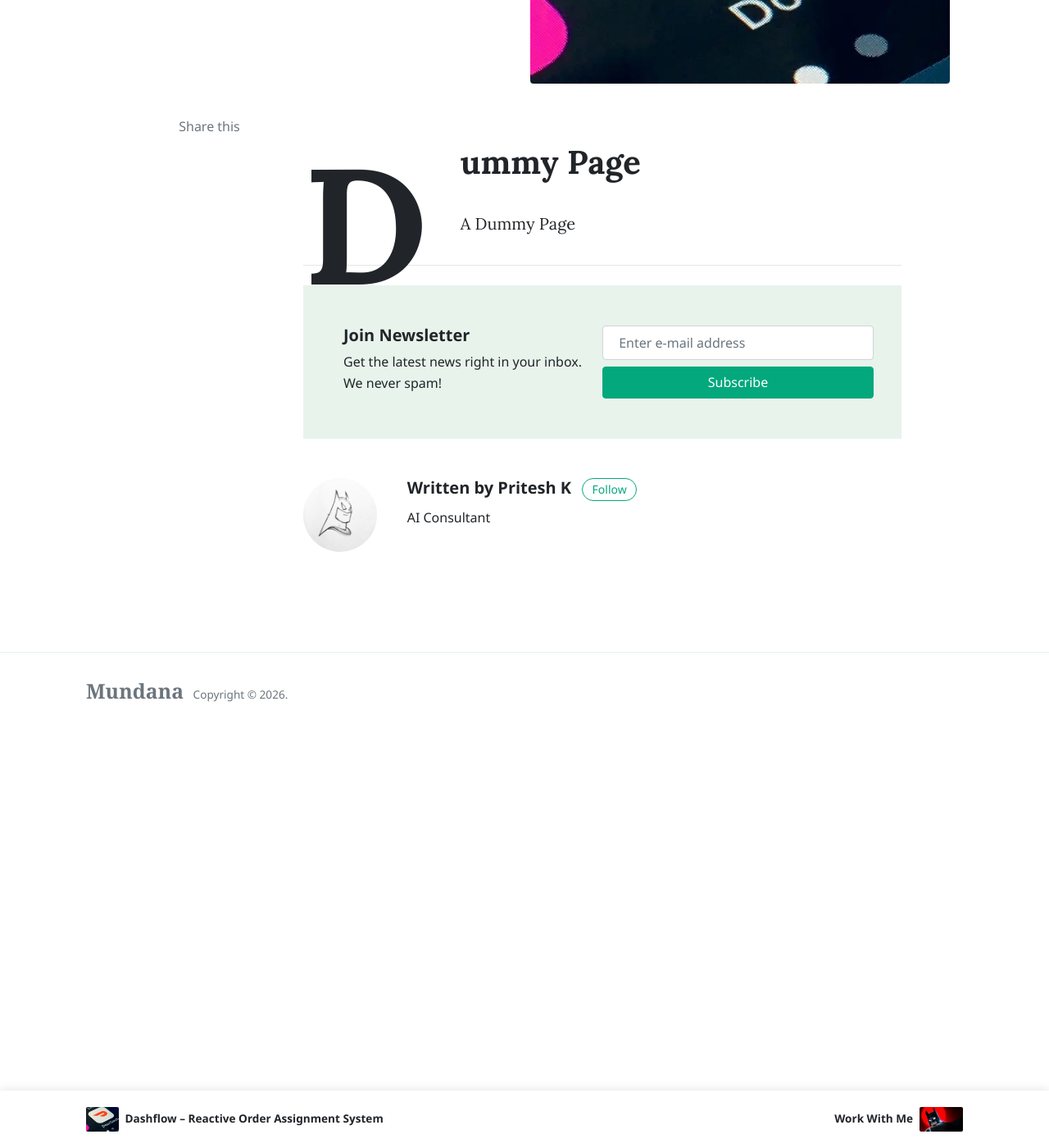
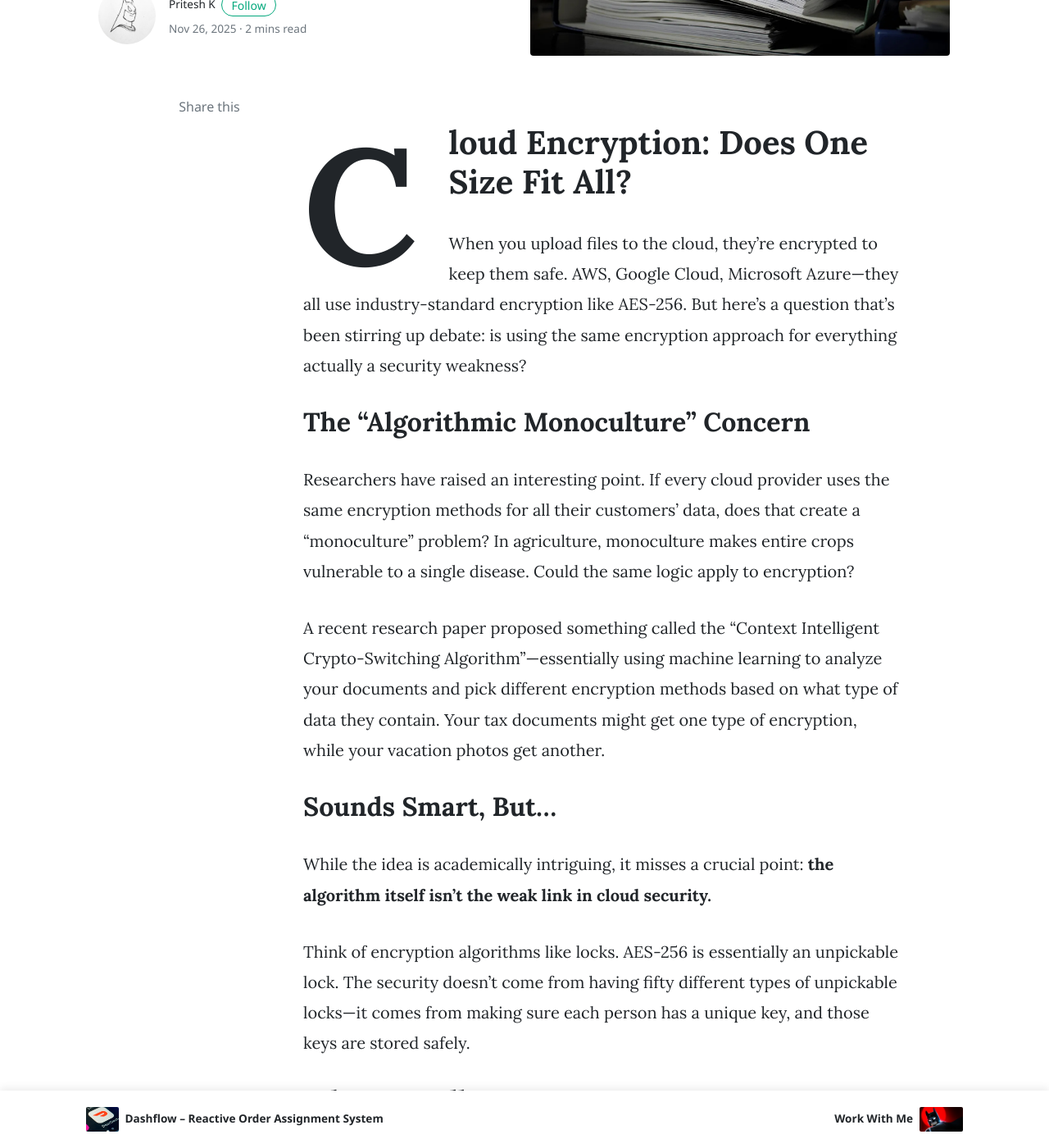
Before and after one commit to Priteshkamde/Priteshkamde.github.io, a Jekyll site: the page built from _posts/2025-11-26-dummy.md, in a window 1280 px wide and 1400 px high, scrolled down 382 px. Shown: the whole window at 82% size. Built offline with Jekyll 4.4.1, drawn with Linux system fonts in a browser that asks for light colours; nearby versions of some CDN libraries; comment, search, counter and statistics services are not loaded; some of the changed text lies outside the part shown.

Commit message:
Added Cybersecurity Blog Page

```diff
--- a/_posts/2025-11-26-dummy.md
+++ b/_posts/2025-11-26-dummy.md
@@ -1,13 +1,56 @@
 ---
 layout: post
-title: "Dummy Page"
+title: "Cloud Encryption: Does One Size Fit All?"
 author: pritesh
-categories: []
-image: assets/images/dashflow-header.png
+categories: [Cloud Security, Encryption, Technology]
+image: assets/images/files-folders.jpg
 ---
 
-# Dummy Page
+# Cloud Encryption: Does One Size Fit All?
 
-A Dummy Page
+When you upload files to the cloud, they're encrypted to keep them safe. AWS, Google Cloud, Microsoft Azure—they all use industry-standard encryption like AES-256. But here's a question that's been stirring up debate: is using the same encryption approach for everything actually a security weakness?
+
+## The "Algorithmic Monoculture" Concern
+
+Researchers have raised an interesting point. If every cloud provider uses the same encryption methods for all their customers' data, does that create a "monoculture" problem? In agriculture, monoculture makes entire crops vulnerable to a single disease. Could the same logic apply to encryption?
+
+A recent research paper proposed something called the "Context Intelligent Crypto-Switching Algorithm"—essentially using machine learning to analyze your documents and pick different encryption methods based on what type of data they contain. Your tax documents might get one type of encryption, while your vacation photos get another.
+
+## Sounds Smart, But...
+
+While the idea is academically intriguing, it misses a crucial point: **the algorithm itself isn't the weak link in cloud security.**
+
+Think of encryption algorithms like locks. AES-256 is essentially an unpickable lock. The security doesn't come from having fifty different types of unpickable locks—it comes from making sure each person has a unique key, and those keys are stored safely.
+
+## What Actually Matters
+
+Cloud providers don't just slap the same encryption on everything and call it a day. Here's what they actually do:
+
+**Unique encryption keys** - Your data isn't encrypted with the same key as everyone else's. Each customer, sometimes each file, gets its own unique key.
+
+**Key isolation** - These keys are managed through sophisticated systems that keep them separate and rotate them regularly.
+
+**Multiple layers** - Data gets encrypted when it's stored (at rest) and when it's moving between servers (in transit), often with different keys for each.
+
+**Customer control** - Most providers let you bring your own encryption keys if you want even more control.
+
+## The Real Vulnerabilities
+
+The biggest cloud security breaches don't happen because someone cracked AES-256 encryption. They happen because of:
+
+- Misconfigured access controls (someone left a database publicly accessible)
+- Stolen credentials (phishing attacks that get passwords)
+- Insider threats (employees with too much access)
+- Poor key management practices
+
+## The Bottom Line
+
+Adding complexity to encryption—like dynamically switching algorithms based on machine learning analysis—sounds sophisticated. But in security, complexity is often the enemy. Every additional moving part is another potential point of failure.
+
+The "one encryption algorithm for all" approach works because it's built on something more important: rigorous key management and isolation. It's not the lock that matters most—it's who has the keys and how well they're protected.
+
+So next time you upload something to the cloud, rest assured: the encryption is solid. The question to ask isn't "what encryption algorithm are they using?" but rather "how well are they managing the keys?"
 
 ---
+
+_Have thoughts on cloud encryption strategies? The debate between standardization and diversification in security is ongoing, and both sides have compelling arguments._
```
Also changed, not shown: assets/images/files-folders.jpg (added).
